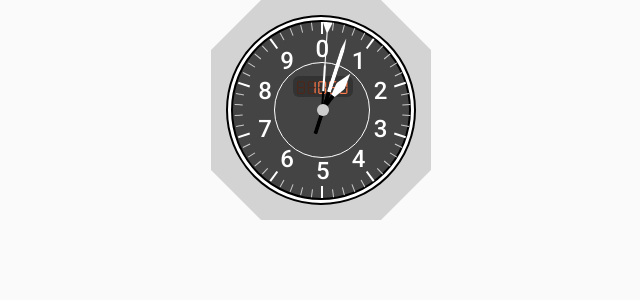
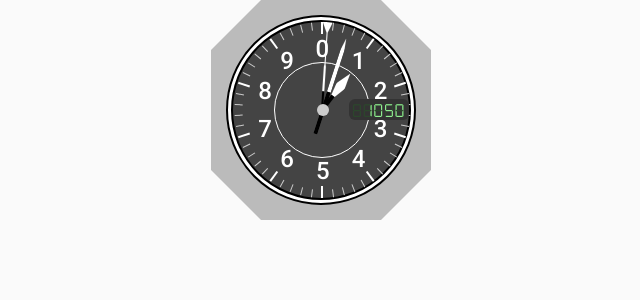
Before and after one commit to geocolumbus/electronics, a Next.js app: page / in a window 1280 px wide. Shown: the top 300 px of the page, without its empty margins (269-909 px from the left). Built offline with nearby package versions, Linux system fonts and the light colour scheme.

Commit message:
Up to date

```diff
--- a/components/segdisplay/Altimeter.js
+++ b/components/segdisplay/Altimeter.js
@@ -126,8 +126,8 @@ const useStyles = makeStyles(theme => ({
     },
     segDisplay: {
         position: 'absolute',
-        top: 54,
-        left: 60,
+        top: 77,
+        left: 116,
         borderRadius: 6,
         overflow: 'hidden',
         width: 60
@@ -222,7 +222,7 @@ export default function Altimeter({ value }) {
         hand3val = value / 100000 * 360
     }
 
-    return <BevelBox width={220} height={220} bevel={50} offset={12} color={'lightgray'}>
+    return <BevelBox width={220} height={220} bevel={50} offset={12} color={'#bbb'}>
         <Box className={classes.frame}>
             <Box className={classes.bezel}>
                 <Box className={classes.bezelInner}>
@@ -234,7 +234,7 @@ export default function Altimeter({ value }) {
                     {hand2(classes, hand2val)}
                     {hand3(classes, hand3val)}
                     <Box className={classes.segDisplay}>
-                        <SegDisplay digits={5} color='red' fontSize={0.4}>{value}</SegDisplay>
+                        <SegDisplay digits={5} color='green' fontSize={0.4}>{value}</SegDisplay>
                     </Box>
                 </Box>
             </Box>
```
